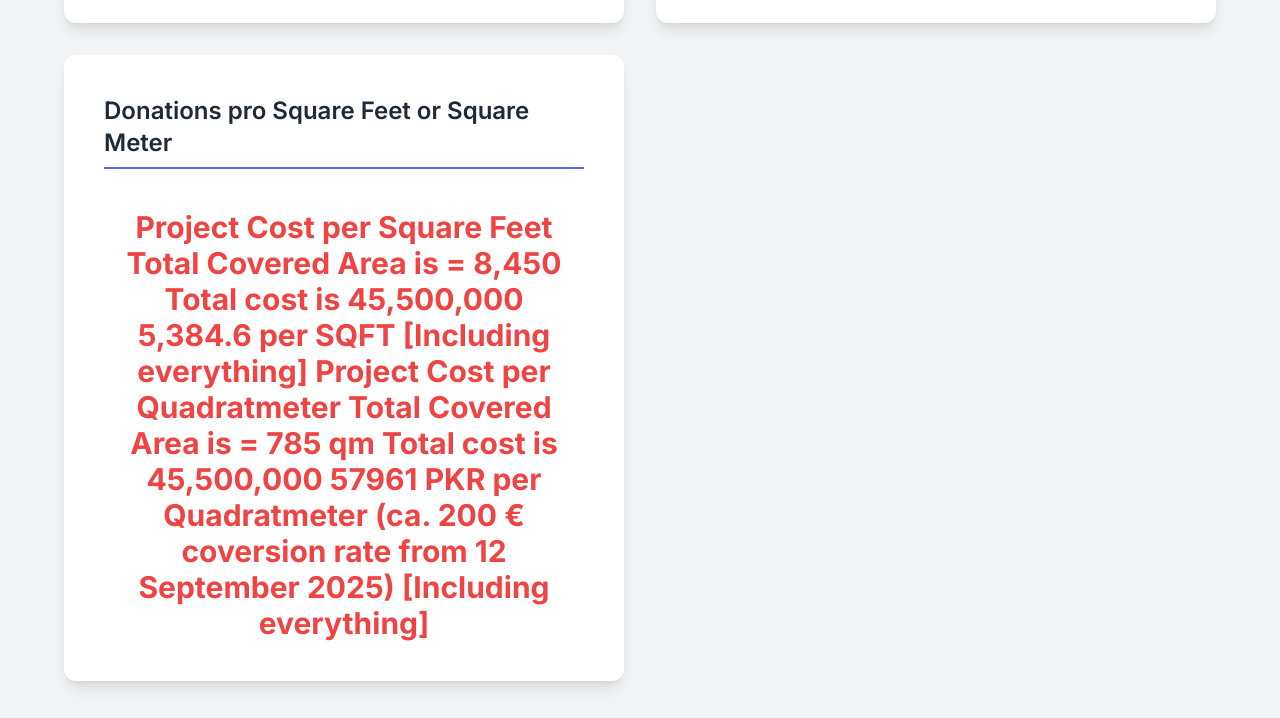
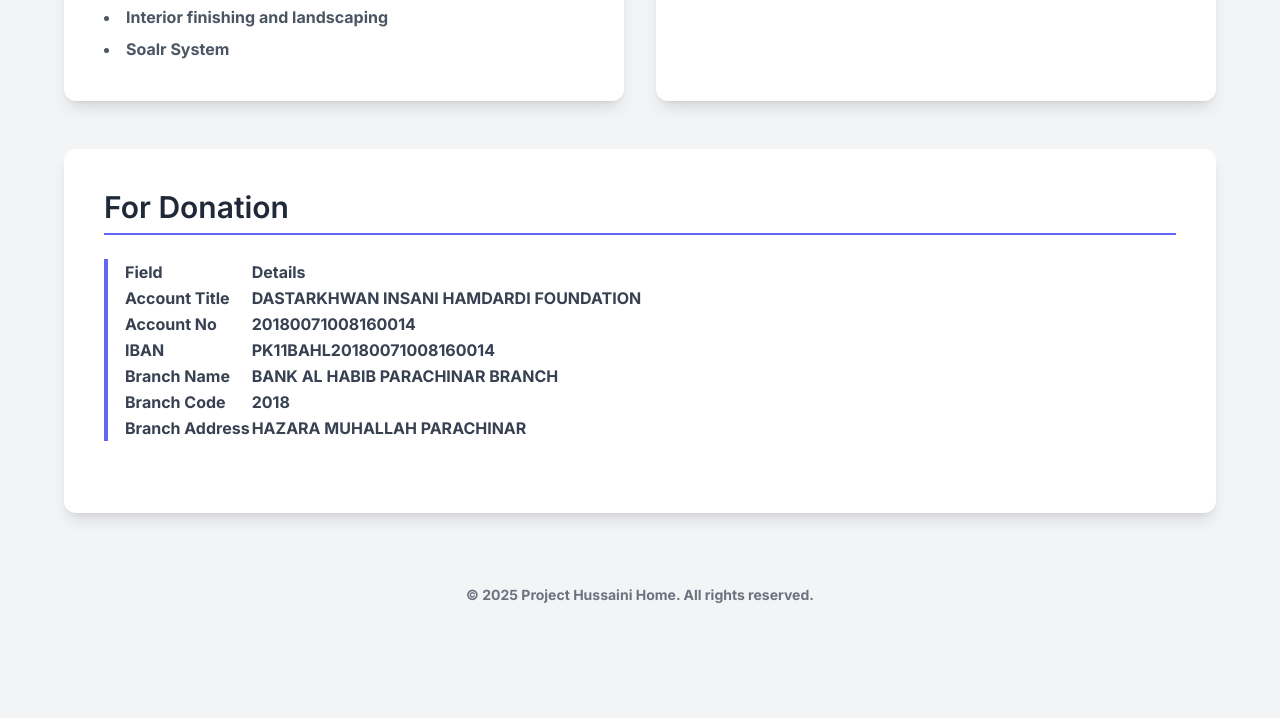
Before and after one commit to aleyrazaalebald/hussainihome, a plain HTML site: page index.html in a window 1280 px wide. Shown: the part 3702-4420 px from the top of the page. After the commit the page ends 4395 px from the top, so only its background shows below. Drawn offline with nearby package versions, Linux system fonts and the light colour scheme.

Commit message:
sq meter ans sq feet update

```diff
--- a/index.html
+++ b/index.html
@@ -180,7 +180,7 @@
 
 		<!-- --- Project Estimated Cost --- -->
         <section id="EstimatedCost" class="bg-white p-6 md:p-10 rounded-xl shadow-lg mb-12">
-            <h2 class="text-3xl font-semibold text-gray-800 mb-6 border-b-2 border-indigo-500 pb-2">Project Estimated Cost</h2>
+            <h2 class="text-3xl font-semibold text-gray-800 mb-6 border-b-2 border-indigo-500 pb-2">Project Estimated Cost (in sqft and sqmeter)</h2>
 
             <!-- UPDATE BLOCK - Copy and paste this block for new updates -->
             <div class="border-l-4 border-indigo-500 pl-4 mb-8">
@@ -188,6 +188,7 @@
                 <!-- EDIT HERE: Add your Project budget cost -->
 				<table><thead><th align="left">Category</th><th align="left">Estimated Cost (PKR Million)</th></thead>
 				<tbody><tr><td>Total Covered Area in SQFT</td><td>8450</td></tr>
+				<tbody><tr><td>Total Covered Area in SQ-METER</td><td>785</td></tr>
 				<tr><td>Land Value</td><td>5.5</td></tr>
 				<tr><td><b>Grey Structure Cost</b></td><td>25.35</td></tr>
 				<tr><td>Foundation, Walls, Roofs</td><td></td></tr>
@@ -197,6 +198,8 @@
 				<tr><td>Furniture</td><td>1</td></tr>
 				<tr><td>30KVA Solar System</td><td>2</td></tr>
 				<tr><td><b>Total Project Cost</b></td><td><b>45.5</b></td></tr>
+				<tr><td><b>Cost per Square Feet</b></td><td>5384.6 PKR per square feet</td></tr>
+				<tr><td><b>Cost per Square Meter</b></td><td>57961 PKR (ca. 200 €) per square meter</td></tr>
 				</tbody></table>
             </div>
 
@@ -243,32 +246,6 @@
                 </div>
             </div>
 
-			<!-- DONATION per Square Feet and Quadratmeter -->
-			<div class="bg-white p-6 md:p-10 rounded-xl shadow-lg">
-				<h2 class="text-2xl font-semibold text-gray-800 mb-4 border-b-2 border-indigo-500 pb-2">Donations pro Square Feet or Square Meter</h2>
-                <div class="mt-4 flex flex-col justify-center items-center text-center">
-                    <!-- EDIT HERE: Update the amount collected and the goal -->
-                    <br/>
-                    <p class="text-3xl md:text-3xl text-red-500 text-sm">
-						<b>Project Cost per Square Feet</b>
-
-						Total Covered Area is = 8,450
-						Total cost is 45,500,000
-						5,384.6 per SQFT
-						[Including everything]
-
-						<b>Project Cost per Quadratmeter</b>
-
-						Total Covered Area is = 785 qm
-						Total cost is 45,500,000
-						57961 PKR per Quadratmeter (ca. 200 € coversion rate from 12 September 2025)
-						[Including everything]
-
-					</p>
-                </div>
-            </div>
-
-
         </section>
 
 
```
